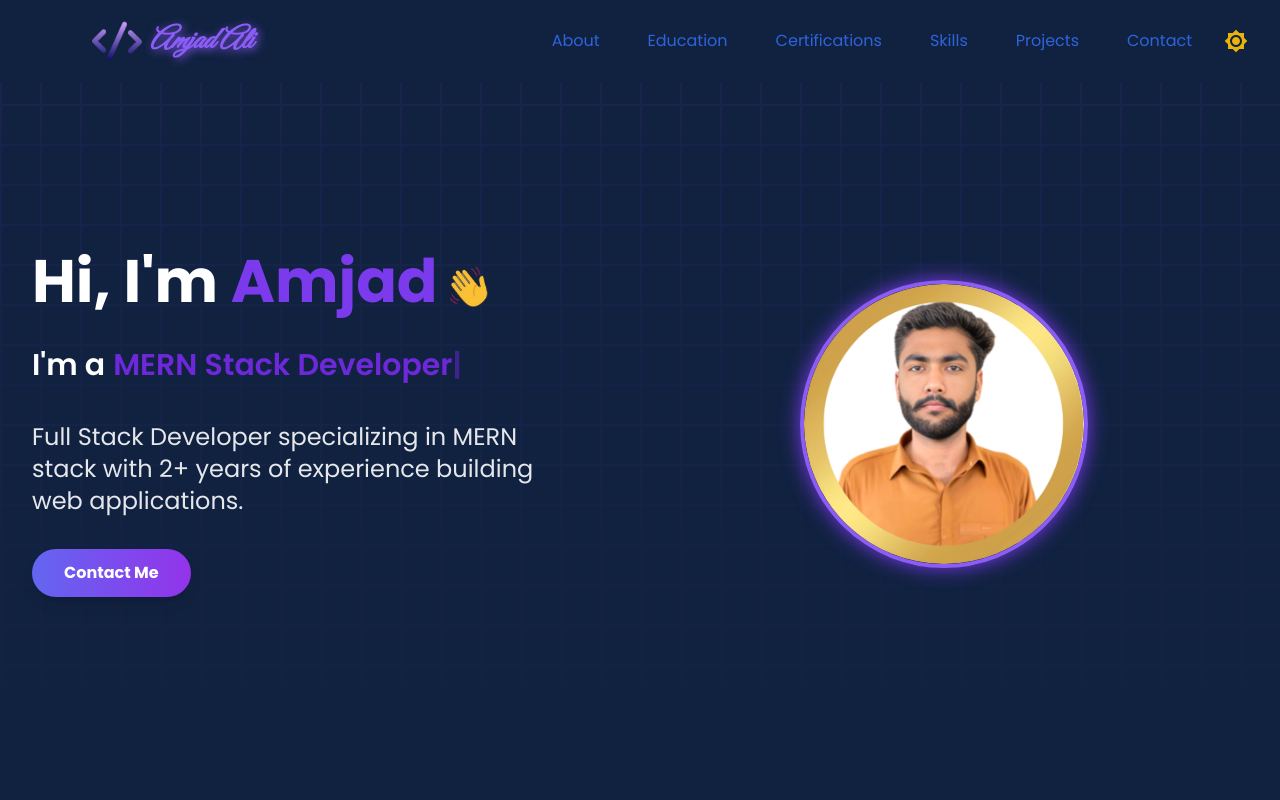
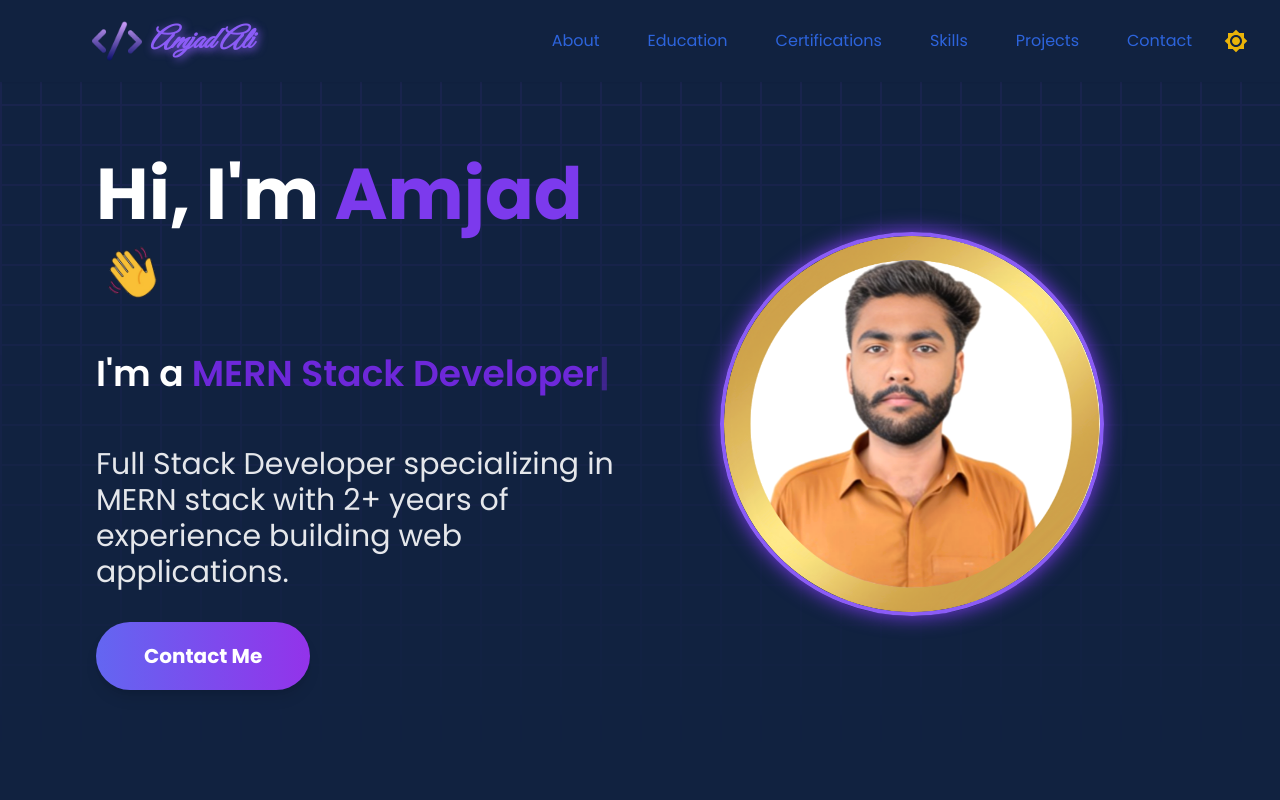
Before and after one commit to Amjadjamali32/MyPortfolio, a React (Vite) app: page / in a window 1280 px wide. Shown: the top 800 px of the page. Built offline with nearby package versions, Linux system fonts and the light colour scheme; a web font is replaced by a local one.

Commit message:
Corrected hero section

```diff
--- a/src/components/Hero.jsx
+++ b/src/components/Hero.jsx
@@ -47,7 +47,7 @@ const Hero = () => {
       id="home"
       className={`${
         darkMode ? "bg-customColor" : "bg-white"
-      } flex flex-col lg:flex-row items-center justify-center min-h-[90vh] max-w-screen-xl mx-auto px-4 py-8 md:px-8 md:py-12 relative overflow-hidden xl:max-w-full`}
+      } flex flex-col lg:flex-row items-center justify-center min-h-[90vh] w-full mx-auto px-4 py-8 md:px-8 md:py-12 lg:px-12 xl:px-24 2xl:px-32 relative overflow-hidden`}
     >
       {/* Grid Pattern Background */}
       <div
@@ -60,9 +60,9 @@ const Hero = () => {
               linear-gradient(to right, ${
                 darkMode ? "#7c3aed" : "#8b5cf6"
               } 2px, transparent 2px),
-linear-gradient(to bottom, ${
-              darkMode ? "#7c3aed" : "#8b5cf6"
-            } 2px, transparent 2px)
+              linear-gradient(to bottom, ${
+                darkMode ? "#7c3aed" : "#8b5cf6"
+              } 2px, transparent 2px)
             `,
           }}
         />
@@ -71,7 +71,7 @@ linear-gradient(to bottom, ${
       {/* Text Content */}
       <div className="flex-1 order-2 lg:order-1 w-full lg:w-1/2 flex flex-col items-center lg:items-start text-center lg:text-left mb-8 lg:mb-0 z-10">
         <h1
-          className={`text-4xl sm:text-5xl md:text-6xl font-bold mb-2 ${
+          className={`text-4xl sm:text-5xl md:text-6xl lg:text-7xl xl:text-7xl 2xl:text-8xl font-bold mb-2 ${
             darkMode ? "text-white" : "text-black"
           }`}
         >
@@ -80,13 +80,13 @@ linear-gradient(to bottom, ${
           <img
             src={wave}
             alt="wave"
-            className="w-12 h-12 sm:w-16 sm:h-16 inline-block ml-2"
+            className="w-12 h-12 sm:w-16 sm:h-16 lg:w-20 lg:h-20 inline-block ml-2"
           />
         </h1>
 
-        <div className="h-16 sm:h-20 mb-4 flex items-center">
+        <div className="h-16 sm:h-20 lg:h-24 xl:h-28 mb-4 flex items-center">
           <h2
-            className={`text-xl sm:text-2xl md:text-3xl font-semibold ${
+            className={`text-xl sm:text-2xl md:text-3xl lg:text-4xl xl:text-4xl 2xl:text-5xl font-semibold ${
               darkMode ? "text-violet-700" : "text-blueColor"
             }`}
           >
@@ -99,7 +99,7 @@ linear-gradient(to bottom, ${
         </div>
 
         <p
-          className={`text-lg sm:text-xl md:text-2xl mb-8 max-w-lg ${
+          className={`text-lg sm:text-xl md:text-2xl lg:text-2xl xl:text-3xl mb-8 max-w-lg lg:max-w-xl xl:max-w-2xl ${
             darkMode ? "text-gray-200" : "text-gray-700"
           }`}
         >
@@ -113,7 +113,7 @@ linear-gradient(to bottom, ${
               whileHover={{ scale: 1.1, y: -4 }}
               whileTap={{ scale: 0.95 }}
               transition={{ type: "spring", stiffness: 300 }}
-              className="px-8 py-3 font-bold bg-gradient-to-r from-indigo-500 to-purple-600 text-white rounded-full shadow-lg hover:shadow-[0_4px_20px_rgba(124,58,237,0.6)] transition-all duration-300"
+              className="px-8 py-3 lg:px-10 lg:py-4 xl:px-12 xl:py-5 text-lg lg:text-xl xl:text-xl font-bold bg-gradient-to-r from-indigo-500 to-purple-600 text-white rounded-full shadow-lg hover:shadow-[0_4px_20px_rgba(124,58,237,0.6)] transition-all duration-300"
             >
               Contact Me
             </motion.button>
@@ -123,7 +123,7 @@ linear-gradient(to bottom, ${
 
       {/* Image */}
       <div className="flex-1 order-1 lg:order-2 w-full lg:w-1/2 flex justify-center z-10">
-        <div className="relative w-48 h-48 sm:w-64 sm:h-64 md:w-72 md:h-72">
+        <div className="relative w-48 h-48 sm:w-64 sm:h-64 md:w-72 md:h-72 lg:w-80 lg:h-80 xl:w-96 xl:h-96">
           <img
             src={picture}
             alt="Amjad Ali"
```
